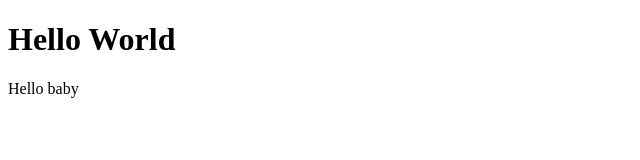
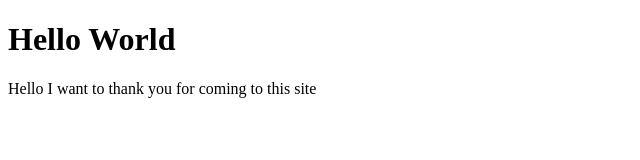
Before and after one commit to rbaiju15/rbaiju15, a plain HTML site: page index.html in a window 1280 px wide. Shown: the whole page, without its empty margins (0-640 px from the left). Drawn offline with Linux system fonts and the light colour scheme.

Commit message:
Update index.html

```diff
--- a/index.html
+++ b/index.html
@@ -2,6 +2,6 @@
 <html>
 <body>
 <h1>Hello World</h1>
-<p>Hello baby</p>
+<p>Hello I want to thank you for coming to this site</p>
 </body>
 </html>
```
